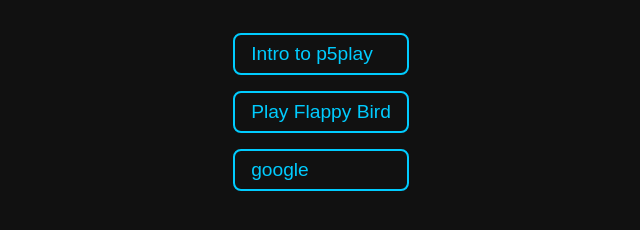
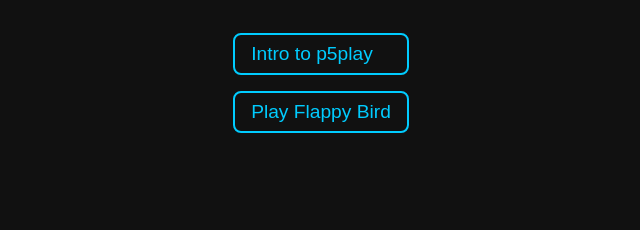
Before and after one commit to Speeder421/CPO3_David, a plain HTML site: page index.html in a window 1280 px wide. Shown: the part 120-350 px from the top of the page, without its empty margins (319-959 px from the left). Drawn offline with Linux system fonts and the light colour scheme.

Commit message:
Jul 20, 2025, 3:10 AM

```diff
--- a/index.html
+++ b/index.html
@@ -16,7 +16,6 @@
   <div class="game-links">
     <a href="/p5play_intro/">Intro to p5play</a>
     <a href="/flappybird/">Play Flappy Bird</a>
-    <a href="https://www.google.com/" target="_blank">google</a>
   </div>
 </body>
 </html>
```
